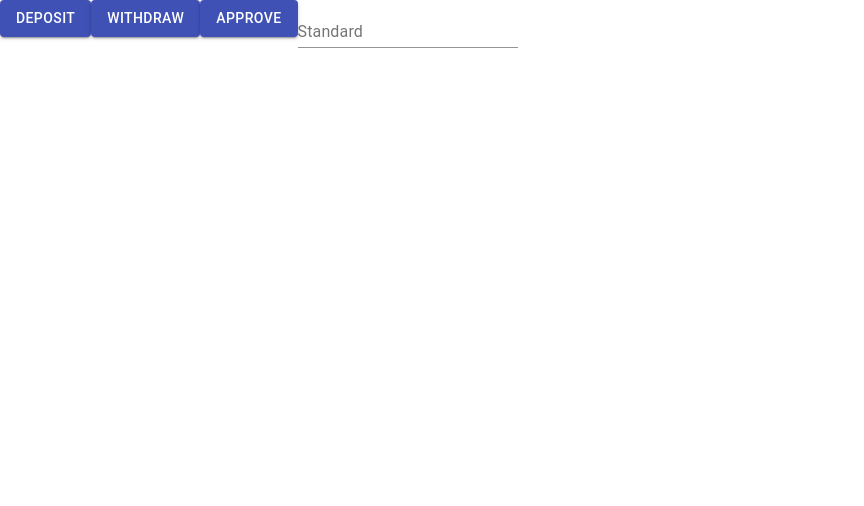
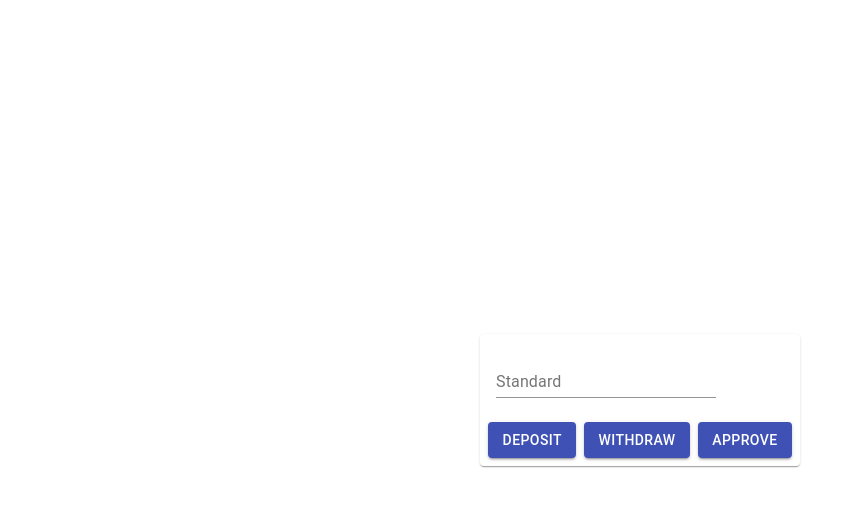
Before and after one commit to dhruv035/idleui, a React (Create React App) app: page / in a window 1280 px wide. Shown: the top 506 px of the page, without its empty margins (0-864 px from the left). Built offline with nearby package versions, Linux system fonts and the light colour scheme.

Commit message:
update 0.2

```diff
--- a/src/App.tsx
+++ b/src/App.tsx
@@ -1,12 +1,42 @@
 import Button from "@material-ui/core/Button";
+import Grid from "@material-ui/core/Grid";
 import TextField from "@material-ui/core/TextField";
+import Card from "@material-ui/core/Card";
+import { makeStyles } from "@material-ui/core/styles";
+import CardActions from "@material-ui/core/CardActions";
+import CardContent from "@material-ui/core/CardContent";
 import { ethers } from "ethers";
 import dataidle from "./abi/idledata.json";
 import datadai from "./abi/daidata.json";
 import react, { useEffect, useState } from "react";
+import { CardActionArea } from "@material-ui/core";
 const defAdd = "0x0000000000000000000000000000000000000000";
-
+const useStyles = makeStyles({
+  gridClass: {
+    spacing: 0,
+    alignItems: "center",
+    justifyAlign: "center",
+    justifyContent: "center",
+    minHeight: "100vh"
+  },
+  root: {
+    flexGrow: 1,
+    minWidth: 275
+  },
+  bullet: {
+    display: "inline-block",
+    margin: "0 2px",
+    transform: "scale(0.8)"
+  },
+  title: {
+    fontSize: 14
+  },
+  pos: {
+    marginBottom: 12
+  }
+});
 function App() {
+  const classes = useStyles();
   const [val, setVal] = useState("0.0");
   async function deposit() {
     const signer = new ethers.providers.Web3Provider(
@@ -70,21 +100,51 @@ function App() {
 
   return (
     <div className="App">
-      <Button variant="contained" color="primary" onClick={() => deposit()}>
-        Deposit
-      </Button>
-      <Button variant="contained" color="primary" onClick={() => withdraw()}>
-        Withdraw
-      </Button>
-      <Button variant="contained" color="primary" onClick={() => approve()}>
-        Approve
-      </Button>
+      <Grid
+        container
+        className={classes.gridClass}
+        direction="column"
+        alignItems="center"
+        style={{ minHeight: "100vh" }}
+      >
+        <Grid item xs={3}>
+          <Card className={classes.root}>
+            <CardActionArea>
+              <CardContent>
                 <TextField
                   id="standard-basic"
                   type="text"
                   label="Standard"
                   onChange={e => handleChange(e.target.value)}
                 ></TextField>
+              </CardContent>
+            </CardActionArea>
+            <CardActions>
+              <Button
+                variant="contained"
+                color="primary"
+                onClick={() => deposit()}
+              >
+                Deposit
+              </Button>
+              <Button
+                variant="contained"
+                color="primary"
+                onClick={() => withdraw()}
+              >
+                Withdraw
+              </Button>
+              <Button
+                variant="contained"
+                color="primary"
+                onClick={() => approve()}
+              >
+                Approve
+              </Button>
+            </CardActions>
+          </Card>
+        </Grid>
+      </Grid>
     </div>
   );
 }
```
Lines whose indentation alone changed are shown as unchanged.
